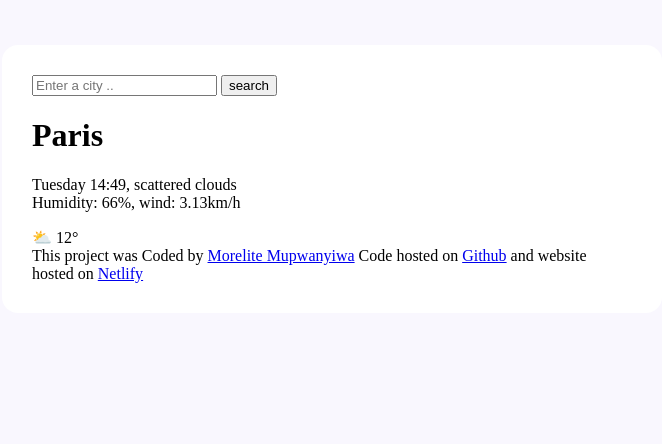
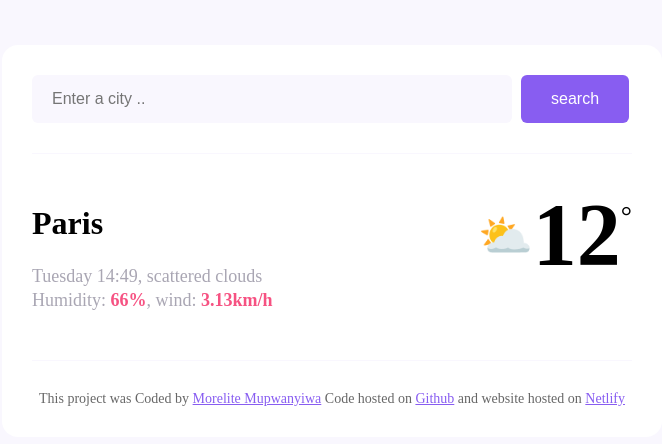
Before and after one commit to Morelite/Molly, a plain HTML site: page index.html in a window 1280 px wide. Shown: the whole page, without its empty margins (308-970 px from the left). Drawn offline with Linux system fonts and the light colour scheme.

Commit message:
added basic css

```diff
--- a/index.html
+++ b/index.html
@@ -13,24 +13,28 @@
 <body>
     <div class="weather-app">
     <header>
-        <form>
-            <input type="search" placeholder="Enter a city .." required />
-            <input type="submit" value="search"/>
+        <form class="search-form">
+            <input type="search" placeholder="Enter a city .." required class="search-form-input" />
+            <input type="submit" value="search" class="search-form-button"/>
         </form>
     </header>
     <main>
+        <div class="weather-app-data">
         <div>
-    <h1>
+    <h1 class="wearther-app-city">
         Paris
     </h1>
-    <p>
+    <p class="weather-app-details">
         Tuesday 14:49, scattered clouds
         <br />
-        Humidity: 66%, wind: 3.13km/h
+        Humidity:<strong> 66%</strong>, wind: <strong>3.13km/h</strong>
     </p>
         </div>
-        <div>
-    ⛅ 12&deg
+        <div class="weather-app-temperature-container">
+        <div class="weather-app-icon">⛅</div>
+         <div class="weather-app-temperature">12</div>
+    <div class="weather-app-unit">&deg</div>
+        </div>
         </div>
     </main>
     <footer>
--- a/src/style.css
+++ b/src/style.css
@@ -7,6 +7,9 @@ body {
   }
 }
 
+a {
+   color: #885df1;
+}
 .weather-app {
     background: white;
     max-width: 600px;
@@ -15,3 +18,81 @@ body {
     border-radius: 16px;
     padding: 30px;
 }
+.weather-app-city {
+    margin: 0;
+    font-size: 38px;
+    line-height: 48px;
+
+}
+.weather-app-details {
+    font-size: 18px;
+    line-height: 24px;
+    font-weight:500;
+    color: rgba(39, 33, 66, 0.4);
+}
+.weather-app-details strong {
+    color: #f65282;
+}
+.weather-app-temperature-container {
+    display: flex;
+}
+.weather-app-temperature {
+    font-size: 88px;
+    font-weight: bold;
+
+}
+.weather-app-icon {
+    font-size: 44px;
+    margin-top: 26px;
+    margin-left: 10px;
+
+}
+
+.weather-app-unit {
+    margin-top: 16px;
+    font-size: 28px;
+
+}
+
+header {
+    border-bottom:1px solid #f9f7fe ;
+    padding: 0 0 30px 0;
+}
+
+.search-form-input {
+    background-color: #f9f7fe;
+    border: none;
+    border-radius: 6px;
+    width: 80%;
+    font-size: 16px;
+    padding: 15px 20px;
+
+}
+
+.search-form-button {
+    background: purple;
+    background: #885df1;
+    padding: 15px 30px;
+    border: none;
+    font-size: 16px;
+    margin-left: 5px;
+    border-radius: 6px;
+    color: white ;
+}
+
+.weather-app-data {
+    display: flex;
+    justify-content: space-between;
+}
+
+main {
+    padding: 30px 0;
+}
+
+footer {
+    border-top: 1px solid #f9f7fe;
+    padding: 30px 0 0 0;
+    text-align: center;
+    font-size: 14px;
+    color: rgba(0, 0, 0, 0.6);
+}
```
